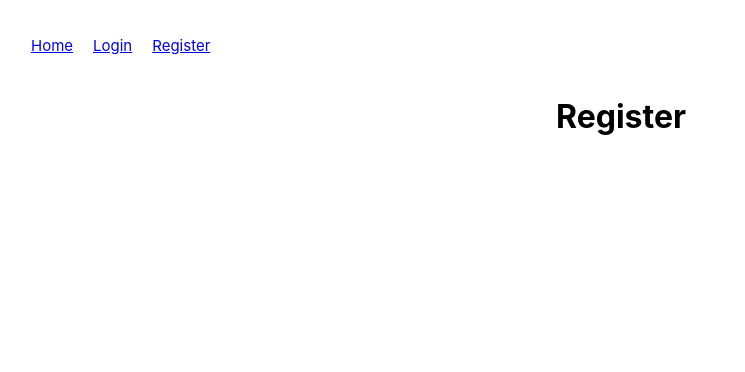
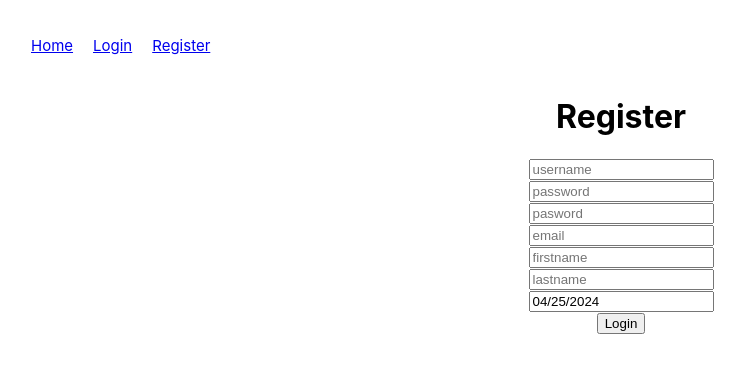
Before and after one commit to haatajaj/secure-project, a React (Create React App) app in the folder frontend/: page /register in a window 1280 px wide. Shown: the top 372 px of the page, without its empty margins (19-764 px from the left). Built offline with nearby package versions, Linux system fonts and the light colour scheme.

Commit message:
Added register form and basic validation

```diff
--- a/frontend/src/Register.js
+++ b/frontend/src/Register.js
@@ -1,13 +1,190 @@
+import { useState } from "react";
+import DatePicker from "react-datepicker";
 import React from "react";
 import NavBar from "./NavBar";
 
+import "react-datepicker/dist/react-datepicker.css";
+
 
 const Register = () => {
-    //const onButtonClick = () => {}
+    const [username, setUsername] = useState("")
+    const [password, setPassword] = useState("")
+    const [conPassword, setConPassword] = useState("")
+    const [email, setEmail] = useState("")
+    const [firstname, setFirstname] = useState("")
+    const [lastname, setLastname] = useState("")
+    const [birthdate, setBirthdate] = useState(new Date())
+
+    const [usernameErr, setUsernameErr] = useState("")
+    const [passwordErr, setPasswordErr] = useState("")
+    const [conPasswordErr, setConPasswordErr] = useState("")
+    const [emailErr, setEmailErr] = useState("")
+    const [firstnameErr, setFirstnameErr] = useState("")
+    const [lastnameErr, setLastnameErr] = useState("")
+    const [birthdateErr, setBirthdateErr] = useState("")
+
+
+
+
+    const onButtonClick = () => {
+        setUsernameErr("")
+        setPasswordErr("")
+        setConPasswordErr("")
+        setEmailErr("")
+        setFirstnameErr("")
+        setLastnameErr("")
+        setBirthdateErr("")
+
+        // Lisää validaatiota tänne, jotta vastaa modelia
+
+        if(username === "") {
+            setUsernameErr("Enter your username")
+        }
+        else if(!/^[0-9A-Za-z]{4,12}$/.test(username)) {
+            setUsernameErr("Enter valid username")
+        }
+
+        if(password === "") {
+            setPasswordErr("Enter your password")
+        }
+        else if(!/^(?=.*?[0-9])(?=.*?[A-Z])(?=.*?[a-z]).{10,40}$/.test(password)) {
+            setPasswordErr("Enter valid password")
+        }
+
+        if(conPassword === "") {
+            setConPasswordErr("Enter your password")
+        }
+        else if(!/^(?=.*?[0-9])(?=.*?[A-Z])(?=.*?[a-z]).{10,40}$/.test(conPassword)) {
+            setConPasswordErr("Enter valid password")
+        }
+        else if(password !== conPassword) {
+            setConPasswordErr("Passwords must be same")
+        }
+
+        if(email === "") {
+            setEmailErr("Enter your email")
+        }
+        else if(/^[^\s@]+@[^\s@]+\.[^\s@]+$/.test(email)) {
+            setEmailErr("Enter valid email")
+        }
+
+        if(firstname === "") {
+            setFirstnameErr("Enter your first name")
+        }
+
+        if(lastname === "") {
+            setLastnameErr("Enter your last name")
+        }
+
+        if(!birthdate) {
+            setBirthdateErr("Set birthdate")
+        }
+        var age = (() => {
+            var now = new Date();
+            var ageYears = now.getFullYear() - birthdate.getFullYear();
+            var ageMonths = now.getMonth - birthdate.getMonth();
+            if(ageMonths < 0 || (ageMonths === 0 && now.getDate() < birthdate.getDate())) {
+                ageYears--;
+            }
+            return ageYears;
+        })();
+        if(age < 18) {
+            setBirthdateErr("Must be over 18")
+        }
+
+        fetch("http://localhost:3002/register", {
+            method: "POST",
+            headers: {
+                "Content-Type": "application/json"
+            },
+            body: JSON.stringify({username, password, email, firstname, lastname, birthdate})
+        })
+        .then((res) => res.json())
+        .then((data) => {
+            console.log(data);
+        })
+        .catch((err) => {
+            console.log(err);
+        })
+
+    }
+
     return (
-        <div>
+        <div className="main">
             <NavBar />
-            <h1>Register</h1>
+            <div className="title">
+                <h1>Register</h1>
+            </div>
+            <div className="inputDiv1">
+            <input
+                value={username}
+                placeholder="username"
+                onChange={(x) => setUsername(x.target.value)}
+            />
+            <br/>
+            <label>{usernameErr}</label>
+            </div>
+            <div className="inputDiv2">
+            <input
+                value={password}
+                type="password"
+                placeholder="password"
+                onChange={(x) => setPassword(x.target.value)}
+            />
+            <br/>
+            <label>{passwordErr}</label>
+            </div>
+            <div className="inputDiv3">
+            <input
+                value={conPassword}
+                placeholder="pasword"
+                onChange={(x) => setConPassword(x.target.value)}
+            />
+            <br/>
+            <label>{conPasswordErr}</label>
+            </div>
+            <div className="inputDiv4">
+            <input
+                value={email}
+                placeholder="email"
+                onChange={(x) => setEmail(x.target.value)}
+            />
+            <br/>
+            <label>{emailErr}</label>
+            </div>
+            <div className="inputDiv5">
+            <input
+                value={firstname}
+                placeholder="firstname"
+                onChange={(x) => setFirstname(x.target.value)}
+            />
+            <br/>
+            <label>{firstnameErr}</label>
+            </div>
+            <div className="inputDiv6">
+            <input
+                value={lastname}
+                placeholder="lastname"
+                onChange={(x) => setLastname(x.target.value)}
+            />
+            <br/>
+            <label>{lastnameErr}</label>
+            </div>
+            <div className="inputDiv7">
+            <DatePicker
+            selected={birthdate}
+            onChange={(x) => setBirthdate(x)}
+            maxDate={new Date()}
+            showMonthDropdown
+            showYearDropdown
+            dropdownMode="select"
+            />
+            <br/>
+            <label>{birthdateErr}</label>
+            </div>
+            <div className="inputDiv8">
+                <input className="inputButton" type="button" onClick={onButtonClick} value={"Login"} />
+            </div>
         </div>
     );
 }
```
